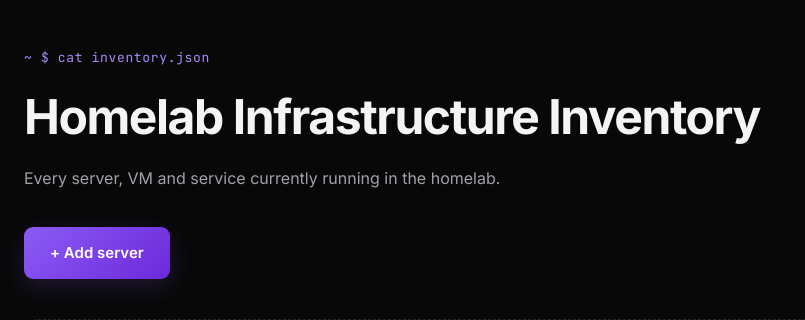
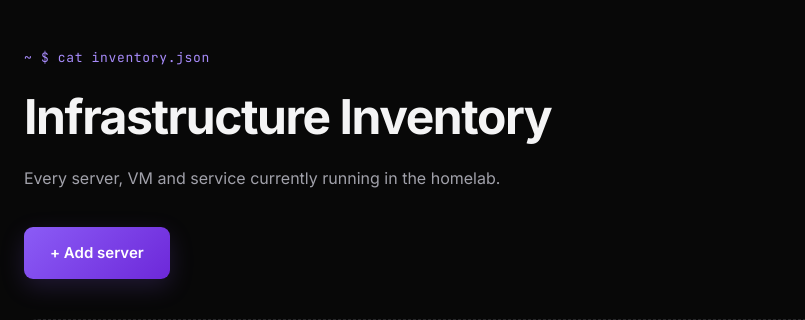
Before and after one commit to leon-mihaljevic/homelab-portal, a Flask app: page / in a window 1280 px wide. Shown: the part 77-397 px from the top of the page, without its empty margins (0-805 px from the left). Run offline with Flask 3, Linux system fonts and the light colour scheme; data that the repository does not hold is empty.

```diff
--- a/templates/index.html
+++ b/templates/index.html
@@ -1,7 +1,7 @@
 {% extends "base.html" %}
 {% block content %}
   <p class="term-line">~ $ cat inventory.json</p>
-  <h1>Homelab Infrastructure Inventory</h1>
+  <h1>Infrastructure Inventory</h1>
   <p class="subtitle">Every server, VM and service currently running in the homelab.</p>
 
   <div class="toolbar">
```
